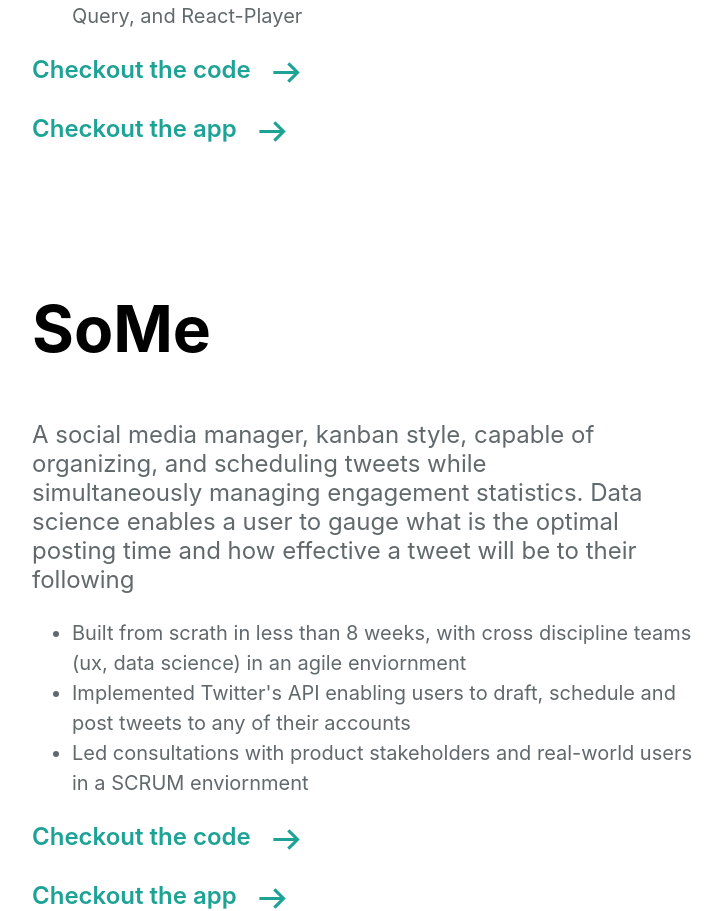
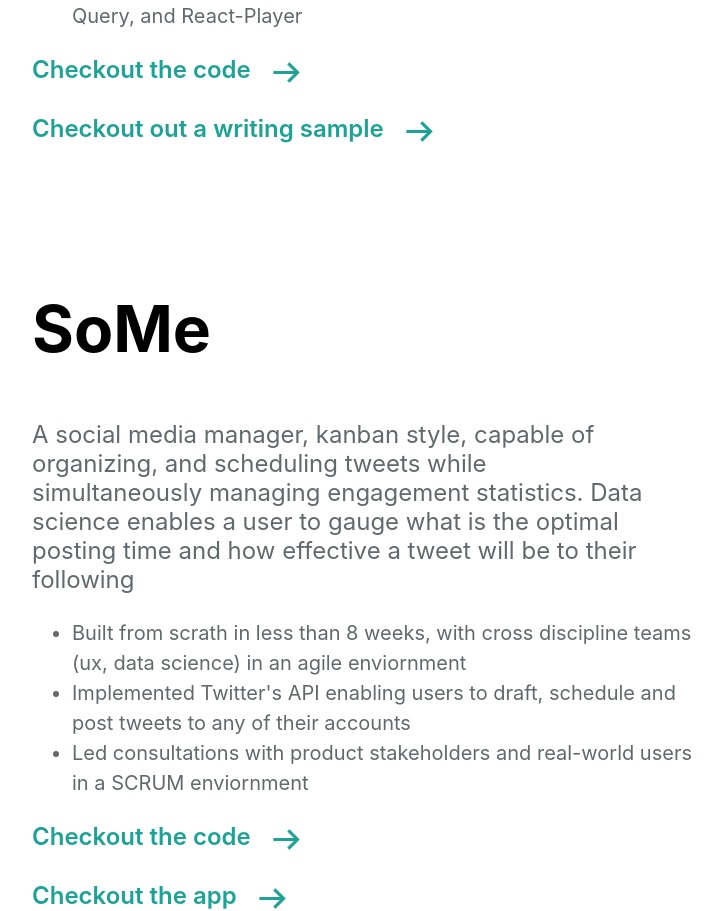
Before and after one commit to Matt-GitHub/dev-portfolio, a React (Create React App) app: page / in a window 1280 px wide. Shown: the part 930-1841 px from the top of the page, without its empty margins (160-882 px from the left). Built offline with nearby package versions, Linux system fonts and the light colour scheme.

Commit message:
updated some info

```diff
--- a/src/components/Trackr.js
+++ b/src/components/Trackr.js
@@ -35,7 +35,7 @@
         </a>
         <a href="https://illustratedjs.io" target="blank">
           <p className="labsParagraphLink">
-            Checkout the app
+            Checkout out a writing sample
             <img className="labsImage" src={Arrow} alt="arrow pointing right" />
           </p>
         </a>
```
